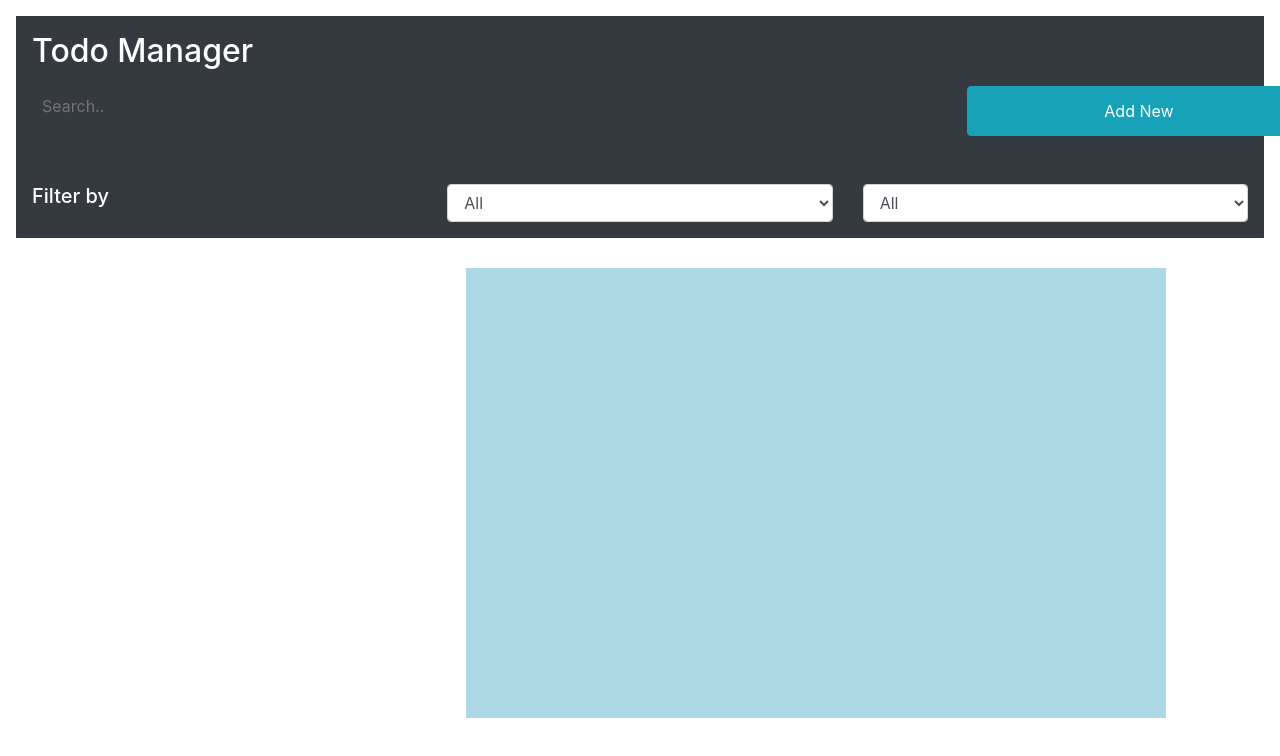
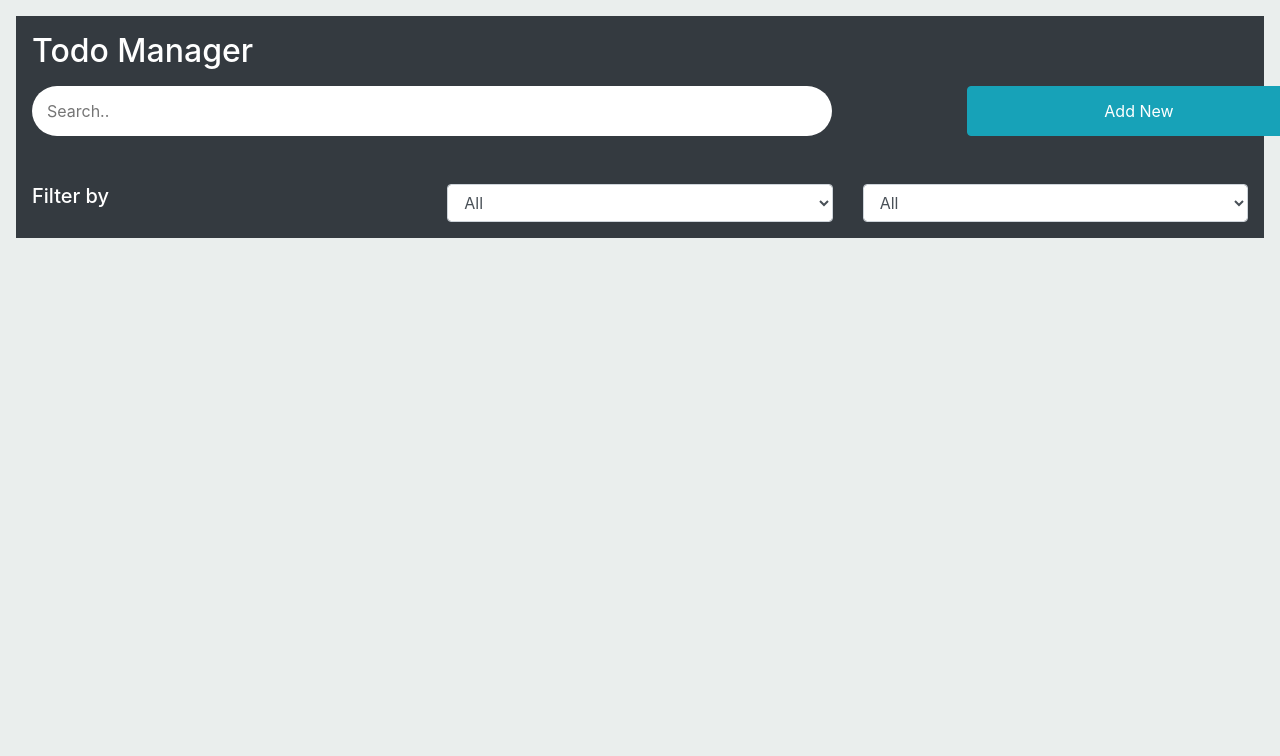
Before and after one commit to Thanukshi/Todo-Manager, a React (Create React App) app: page / in a window 1280 px wide. Shown: the top 756 px of the page. Built offline with nearby package versions, Linux system fonts and the light colour scheme.

Commit message:
Update App.css
Updated

```diff
--- a/src/App.css
+++ b/src/App.css
@@ -1,57 +1,32 @@
+body{
+  background-color: rgba(214, 221, 220, 0.493);
+}
+
 .header-container{
   height : 250px;
-  background-color: #d5dfe6;
+  background-color: #dddddd;
   padding : 25px;
 }
 
-.header{
-  margin-top : 50px;
-  margin-left: 20px;
-}
-.header-topic{
-  font-size : 40px;
-}
-.button{
-  margin-top : -45px;
-  margin-right: 30px;
-}
-
-.btn{
-  width : 300px;
-  height : 50px;
-}
-
 .todo-list-container{
-  margin-top:30px;
-  margin-left:450px;
-  height : 450px;
-  width:700px;
+  height: auto;
   overflow: auto;
-  background-color: lightblue;
   padding: 20px;
 }
 
 .todo-content{
-  height: 100px;
+  height: auto;
+  width: auto;
   padding: 10px;
   overflow: auto;
 }
-
-.searchbar{
-  margin-bottom: auto;
-  margin-top: 20px;
-  height: 50px;
-  background-color: white;
-  border-radius: 30px;
-  padding: 10px;
-}
-
   .search_input{
   border: 0;
   outline: 0;
-  background: none;
-  width: 0;
+  background-color: white;
+  height: 50px;
   line-height: 40px;
-  padding: 0 10px;
-  width: 600px;
+  padding: 0 15px;
+  width: 800px;
+  border-radius: 30px;
 }
```
